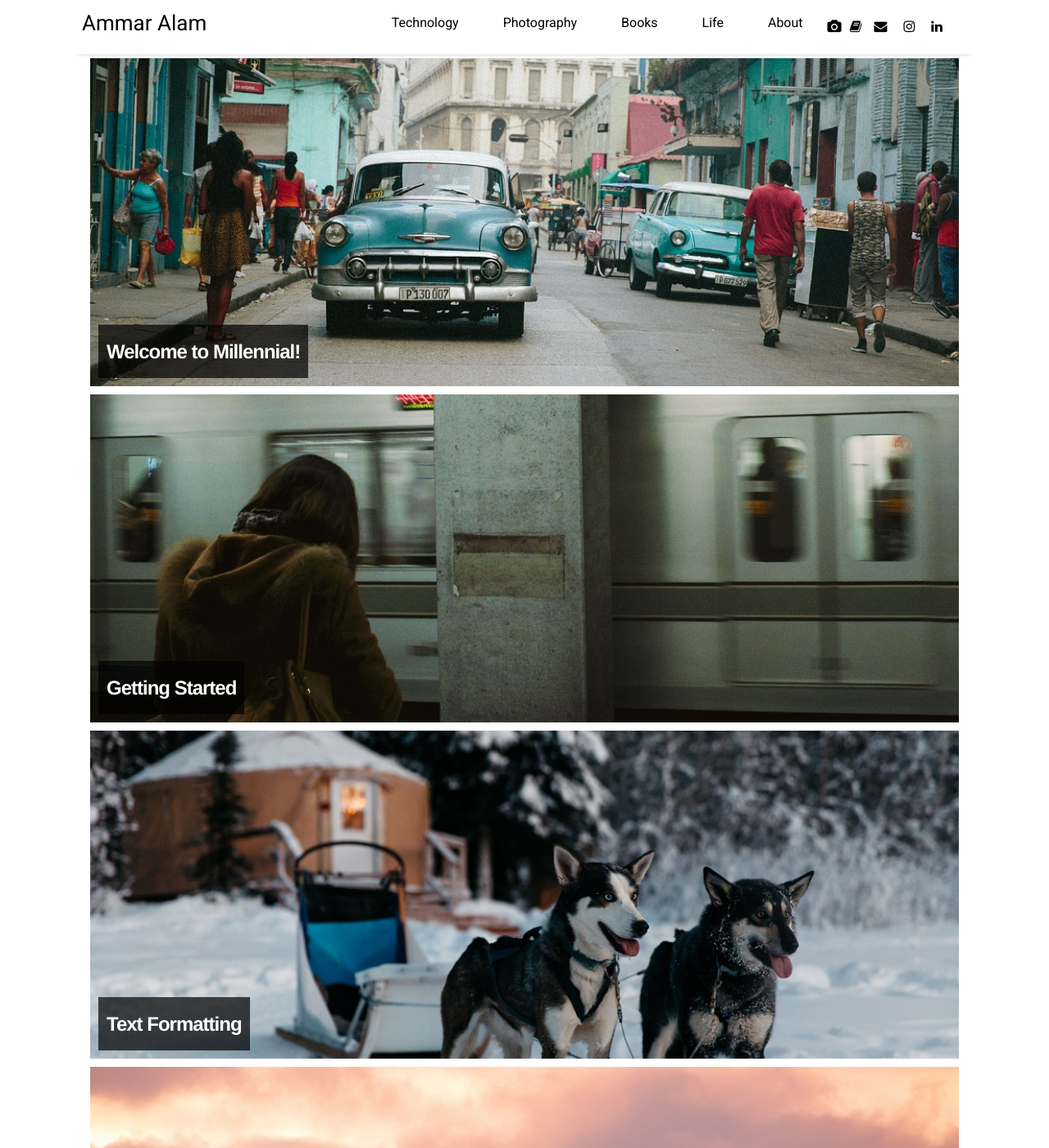
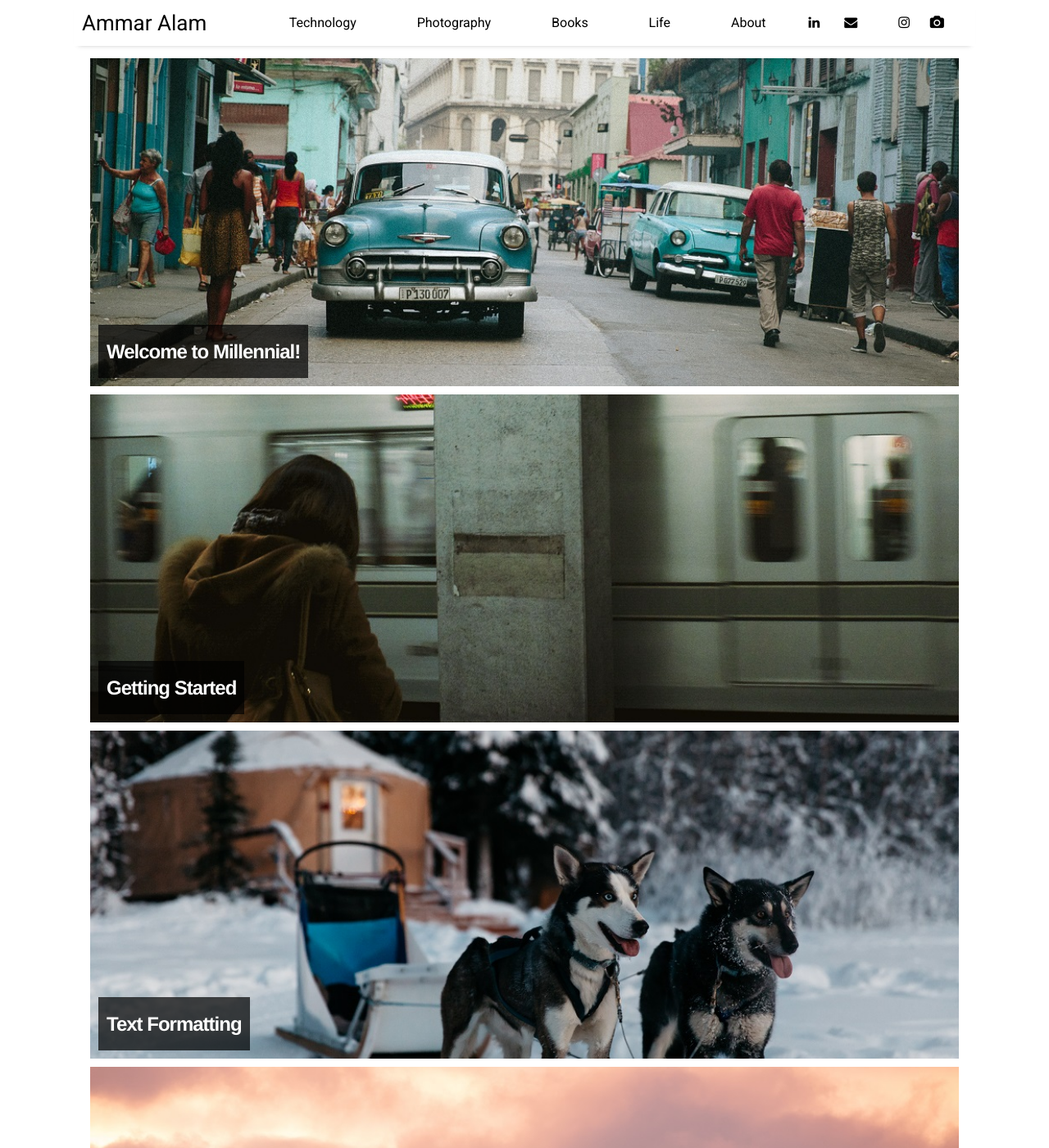
Before and after one commit to AALAM98mod100/AALAM98mod100.github.io, a Jekyll site: the page built from index.html, in a window 1280 px wide and 1400 px high. Shown: the whole window at 82% size. Built offline with Jekyll 4.4.1, drawn with Linux system fonts in a browser that asks for light colours; nearby versions of some CDN libraries; the list of posts is cut into pages by our own code.

Commit message:
Icon corr and css

```diff
--- a/_data/settings.yml
+++ b/_data/settings.yml
@@ -16,10 +16,10 @@ menu:
 # Available social icons are powered by Font Awesome, so you can use any icon that they offer
 social:
 - {icon: 'linkedin', link:    'https://www.linkedin.com/in/ammar--alam/'}
+- {icon: 'envelope', link:   'mailto:ammar4545@gmail.com'}
+- {icon: 'goodreads-g', link:   'https://www.goodreads.com/user/show/19047614-ammar-alam'}
 - {icon: 'instagram', link:  'https://instagram.com/ammar.alam'}
-- {icon: 'envelope', link:   'mailto:ammar4545@gmail.com'}
-- {icon: 'book', link:   'https://www.goodreads.com/user/show/19047614-ammar-alam'}
-- {icon: 'camera', link:   'flicker'}
+- {icon: 'camera', link:   'https://www.flickr.com/photos/a-alam/'}
 # - {icon: 'rss-square', link: 'rss-feed.xml'}
 
 # Customize site text
--- a/_sass/_header.scss
+++ b/_sass/_header.scss
@@ -34,11 +34,10 @@
   float: right;
 }
 .menu-link {
-  padding: 5px 25px;
+  padding: 5px 35px;
 }
 .icon-link {
-  float: right;
-  padding: 5px 5px;
+  padding: 5px 8px;
 }
 
 /*
```
